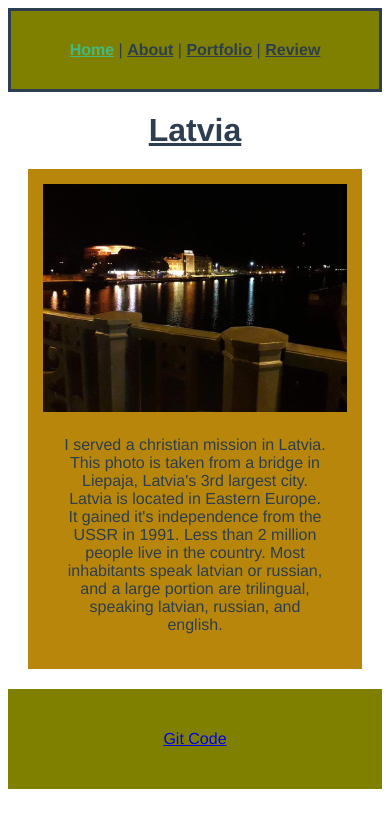
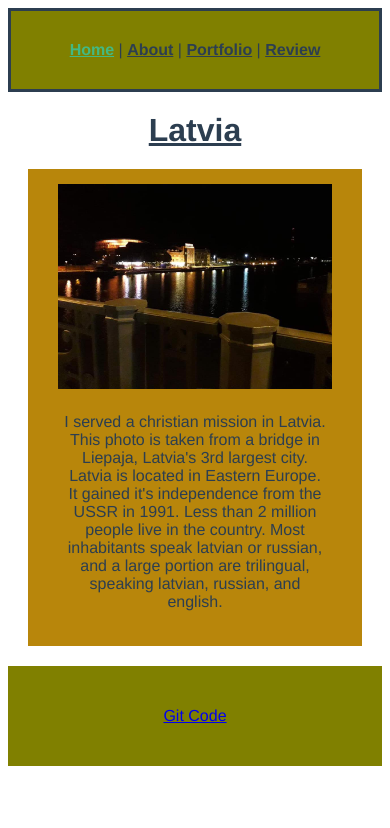
Before and after one commit to MichaelCh-svg/latvija, a Vue app: page / in a window 390 px wide. Shown: the top 828 px of the page. Built offline with nearby package versions, Linux system fonts and the light colour scheme.

Commit message:
responsive

```diff
--- a/src/views/About.vue
+++ b/src/views/About.vue
@@ -20,7 +20,7 @@
   margin: 20px;
 }
 .lat{
-  width:100%;
+  width:90%;
   margin: 0 auto;
 }
 /* .about, content{
@@ -46,7 +46,6 @@ h1{
 
 }
 img{
-  width: 90%;
   max-width: 360px;
   border-style:solid;
 }
--- a/src/views/Home.vue
+++ b/src/views/Home.vue
@@ -48,9 +48,7 @@ img{
   /* padding: 25px; */
   /* border-style:solid; */
 }
-.lat{
-  width:100%;
-}
+
 h1{
   text-decoration:underline;
 }
```
